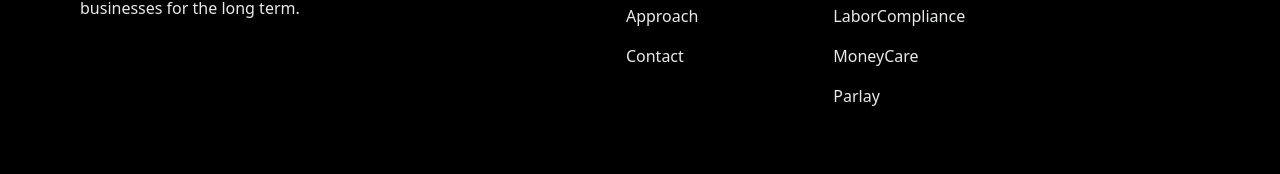
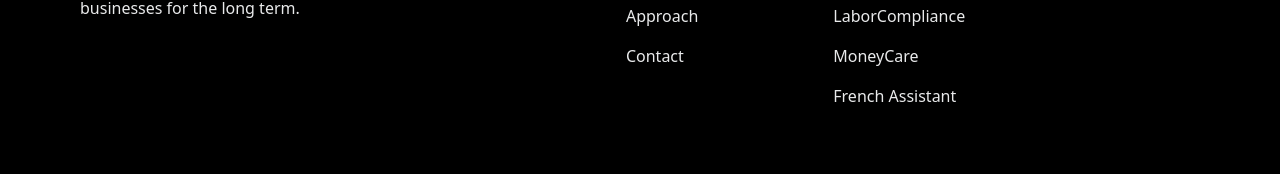
Before and after one commit to secundinog/discryptic-site, a Next.js app: page / in a window 1280 px wide. Shown: the part 5905-6079 px from the top of the page. Built offline with nearby package versions, Linux system fonts and the light colour scheme; a web font is replaced by a local one.

Commit message:
Update Footer.tsx

```diff
--- a/components/Footer.tsx
+++ b/components/Footer.tsx
@@ -11,7 +11,7 @@
   { label: 'Appster', href: 'https://appster.com' },
   { label: 'LaborCompliance', href: 'https://laborcompliance.com' },
   { label: 'MoneyCare', href: 'https://moneycare.com' },
-  { label: 'Parlay', href: 'https://parlay.com' },
+  { label: 'French Assistant', href: 'https://frenchassistant.com' },
 ]
 
 export default function Footer() {
```
